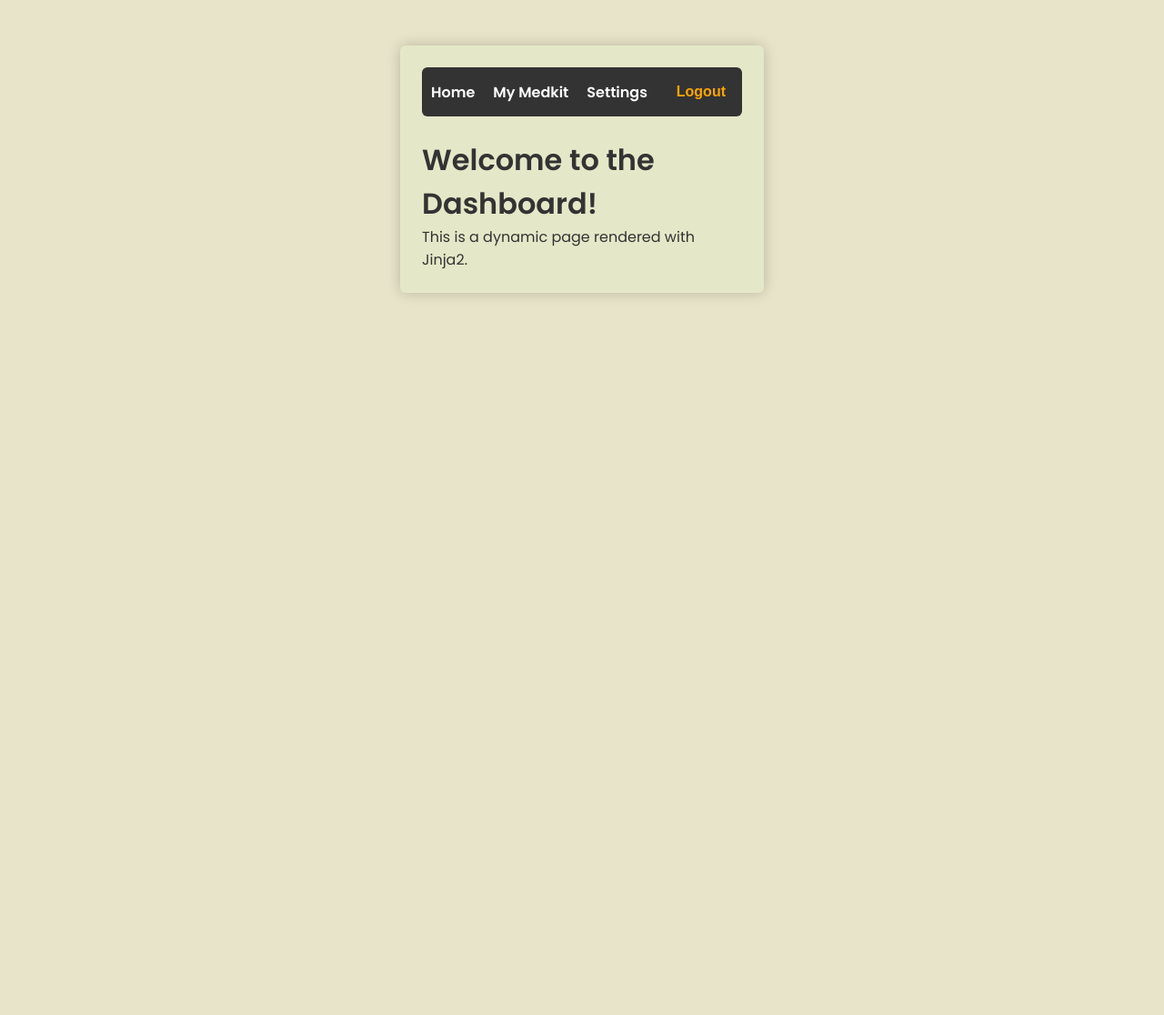
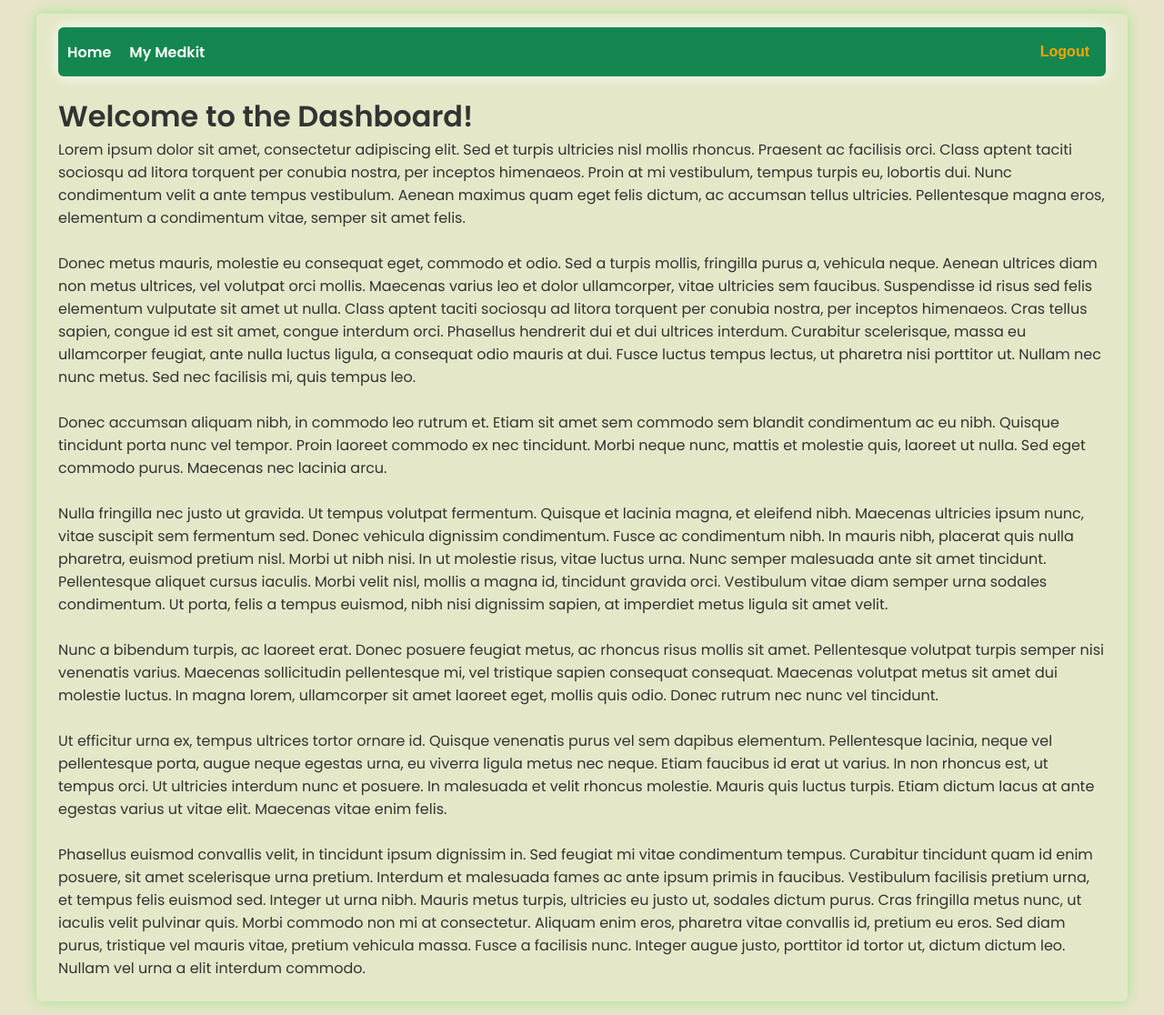
Before and after one commit to Atrolide/PharmaTracker, a FastAPI app: template src/frontend/templates/index.html in a window 1280 px wide. Shown: the whole page at 91% size. Before the commit the page ends 327 px from the top, so only its background shows below. Run offline with FastAPI, Linux system fonts and the light colour scheme; the template is opened without the code that fills it, so the values that code supplies are empty; parts of the project's set-up code (start-up, migrations or seed data) failed here and were passed over.

Commit message:
029: Styling fixes

```diff
--- a/src/frontend/static/css/styles.css
+++ b/src/frontend/static/css/styles.css
@@ -14,14 +14,18 @@ body {
 
 /* Container */
 .container {
-    width: 100%;
-    max-width: 400px;
-    padding: 24px;
+    width: 95%;
+    max-width: 1200px;
+    max-height: 95%;
+    padding-top: 15px;
+    padding-left: 24px;
+    padding-right: 24px;
+    padding-bottom: 24px;
     background-color: #e4e8c8;
-    margin: 50px auto 0;
+    margin: 15px auto;
     border-radius: 6px;
-    box-shadow: 0 0 15px rgba(0, 0, 0, 0.2);
-    position: relative;
+    box-shadow: 0 0 15px rgba(2, 240, 34, 0.329);
+    box-sizing: border-box;
 }
 
 .container h2 {
@@ -85,13 +89,14 @@ button {
 
 /* Navbar Styles */
 .navbar {
-    background-color: #333;
+    background-color: #13874f;
     padding: 10px;
     border-radius: 6px;
     display: flex;
-    justify-content: space-between;
+    justify-content: flex-start;
     align-items: center;
-    margin-bottom: 24px;
+    margin-bottom: 20px;
+    box-shadow: 0 0 15px rgb(255, 255, 255);
 }
 
 .navbar-menu {
@@ -99,7 +104,7 @@ button {
     display: flex;
     gap: 20px;
     width: 100%;
-    align-items: center; /
+    align-items: center;/
 }
 
 .navbar-item {
@@ -172,30 +177,10 @@ button {
     text-decoration-color: #0056b3;
 }
 
-/* Responsive Adjustments */
+/* Responsive modifications */
 @media (max-width: 768px) {
     .container {
-        margin-top: 50px;
-    }
-
-    input[type="email"],
-    input[type="password"] {
-        font-size: 16px;
-    }
-
-    button {
-        padding: 14px;
+        margin: 10px;
+        /* Smaller margin for mobile devices */
     }
 }
-
-@media (min-width: 769px) and (max-width: 1200px) {
-    .container {
-        max-width: 800px;
-    }
-}
-
-@media (min-width: 1201px) {
-    .container {
-        max-width: 400px;
-    }
-}
--- a/src/frontend/templates/index.html
+++ b/src/frontend/templates/index.html
@@ -5,6 +5,7 @@
     <meta charset="UTF-8">
     <meta name="viewport" content="width=device-width, initial-scale=1.0">
     <title>Dashboard</title>
+    <link rel="icon" href="../static/img/PT_logo_v1.png" type="image/x-icon">
     <link rel="stylesheet" href="../static/css/styles.css"> <!-- Linking the CSS file -->
     <link href="https://fonts.googleapis.com/css2?family=Poppins:wght@400;600&display=swap" rel="stylesheet">
 </head>
@@ -16,7 +17,6 @@
                 <ul class="navbar-menu">
                     <li class="navbar-item"><a href="/" class="navbar-link">Home</a></li>
                     <li class="navbar-item"><a href="/medkit" class="navbar-link">My Medkit</a></li>
-                    <li class="navbar-item"><a href="/settings" class="navbar-link">Settings</a></li>
                     <li class="navbar-item navbar-logout">
                         <form action="/logout" method="post" class="logout-form">
                             <button type="submit" class="logout-button">Logout</button>
@@ -28,8 +28,53 @@
 
         <main>
             <h1>Welcome to the Dashboard!</h1>
-            <p>This is a dynamic page rendered with Jinja2.</p>
+            <p>Lorem ipsum dolor sit amet, consectetur adipiscing elit. Sed et turpis ultricies nisl mollis rhoncus.
+                Praesent ac facilisis orci. Class aptent taciti sociosqu ad litora torquent per conubia nostra, per
+                inceptos himenaeos. Proin at mi vestibulum, tempus turpis eu, lobortis dui. Nunc condimentum velit a
+                ante tempus vestibulum. Aenean maximus quam eget felis dictum, ac accumsan tellus ultricies.
+                Pellentesque magna eros, elementum a condimentum vitae, semper sit amet felis.<br><br>
 
+                Donec metus mauris, molestie eu consequat eget, commodo et odio. Sed a turpis mollis, fringilla purus a,
+                vehicula neque. Aenean ultrices diam non metus ultrices, vel volutpat orci mollis. Maecenas varius leo
+                et dolor ullamcorper, vitae ultricies sem faucibus. Suspendisse id risus sed felis elementum vulputate
+                sit amet ut nulla. Class aptent taciti sociosqu ad litora torquent per conubia nostra, per inceptos
+                himenaeos. Cras tellus sapien, congue id est sit amet, congue interdum orci. Phasellus hendrerit dui et
+                dui ultrices interdum. Curabitur scelerisque, massa eu ullamcorper feugiat, ante nulla luctus ligula, a
+                consequat odio mauris at dui. Fusce luctus tempus lectus, ut pharetra nisi porttitor ut. Nullam nec nunc
+                metus. Sed nec facilisis mi, quis tempus leo.<br><br>
+
+                Donec accumsan aliquam nibh, in commodo leo rutrum et. Etiam sit amet sem commodo sem blandit
+                condimentum ac eu nibh. Quisque tincidunt porta nunc vel tempor. Proin laoreet commodo ex nec tincidunt.
+                Morbi neque nunc, mattis et molestie quis, laoreet ut nulla. Sed eget commodo purus. Maecenas nec
+                lacinia arcu.<br><br>
+
+                Nulla fringilla nec justo ut gravida. Ut tempus volutpat fermentum. Quisque et lacinia magna, et
+                eleifend nibh. Maecenas ultricies ipsum nunc, vitae suscipit sem fermentum sed. Donec vehicula dignissim
+                condimentum. Fusce ac condimentum nibh. In mauris nibh, placerat quis nulla pharetra, euismod pretium
+                nisl. Morbi ut nibh nisi. In ut molestie risus, vitae luctus urna. Nunc semper malesuada ante sit amet
+                tincidunt. Pellentesque aliquet cursus iaculis. Morbi velit nisl, mollis a magna id, tincidunt gravida
+                orci. Vestibulum vitae diam semper urna sodales condimentum. Ut porta, felis a tempus euismod, nibh nisi
+                dignissim sapien, at imperdiet metus ligula sit amet velit.<br><br>
+
+                Nunc a bibendum turpis, ac laoreet erat. Donec posuere feugiat metus, ac rhoncus risus mollis sit amet.
+                Pellentesque volutpat turpis semper nisi venenatis varius. Maecenas sollicitudin pellentesque mi, vel
+                tristique sapien consequat consequat. Maecenas volutpat metus sit amet dui molestie luctus. In magna
+                lorem, ullamcorper sit amet laoreet eget, mollis quis odio. Donec rutrum nec nunc vel tincidunt.<br><br>
+
+                Ut efficitur urna ex, tempus ultrices tortor ornare id. Quisque venenatis purus vel sem dapibus
+                elementum. Pellentesque lacinia, neque vel pellentesque porta, augue neque egestas urna, eu viverra
+                ligula metus nec neque. Etiam faucibus id erat ut varius. In non rhoncus est, ut tempus orci. Ut
+                ultricies interdum nunc et posuere. In malesuada et velit rhoncus molestie. Mauris quis luctus turpis.
+                Etiam dictum lacus at ante egestas varius ut vitae elit. Maecenas vitae enim felis.<br><br>
+
+                Phasellus euismod convallis velit, in tincidunt ipsum dignissim in. Sed feugiat mi vitae condimentum
+                tempus. Curabitur tincidunt quam id enim posuere, sit amet scelerisque urna pretium. Interdum et
+                malesuada fames ac ante ipsum primis in faucibus. Vestibulum facilisis pretium urna, et tempus felis
+                euismod sed. Integer ut urna nibh. Mauris metus turpis, ultricies eu justo ut, sodales dictum purus.
+                Cras fringilla metus nunc, ut iaculis velit pulvinar quis. Morbi commodo non mi at consectetur. Aliquam
+                enim eros, pharetra vitae convallis id, pretium eu eros. Sed diam purus, tristique vel mauris vitae,
+                pretium vehicula massa. Fusce a facilisis nunc. Integer augue justo, porttitor id tortor ut, dictum
+                dictum leo. Nullam vel urna a elit interdum commodo.</p>
             {% if success_message %}
             <div id="success-section">{{ success_message }}</div>
             {% endif %}
--- a/src/frontend/templates/login.html
+++ b/src/frontend/templates/login.html
@@ -5,6 +5,7 @@
     <meta charset="UTF-8">
     <meta name="viewport" content="width=device-width, initial-scale=1.0">
     <title>Login</title>
+    <link rel="icon" href="../static/img/PT_logo_v1.png" type="image/x-icon">
     <link rel="stylesheet" href="../static/css/styles.css">
     <link href="https://fonts.googleapis.com/css2?family=Poppins:wght@400;600&display=swap" rel="stylesheet">
 </head>
--- a/src/frontend/templates/register.html
+++ b/src/frontend/templates/register.html
@@ -5,6 +5,7 @@
     <meta charset="UTF-8">
     <meta name="viewport" content="width=device-width, initial-scale=1.0">
     <title>Register</title>
+    <link rel="icon" href="../static/img/PT_logo_v1.png" type="image/x-icon">
     <link rel="stylesheet" href="../static/css/styles.css"> <!-- Linking the CSS file -->
     <link href="https://fonts.googleapis.com/css2?family=Poppins:wght@400;600&display=swap" rel="stylesheet">
 </head>
```
Also changed, not shown: src/frontend/static/img/PT_logo_v1.png (added).
